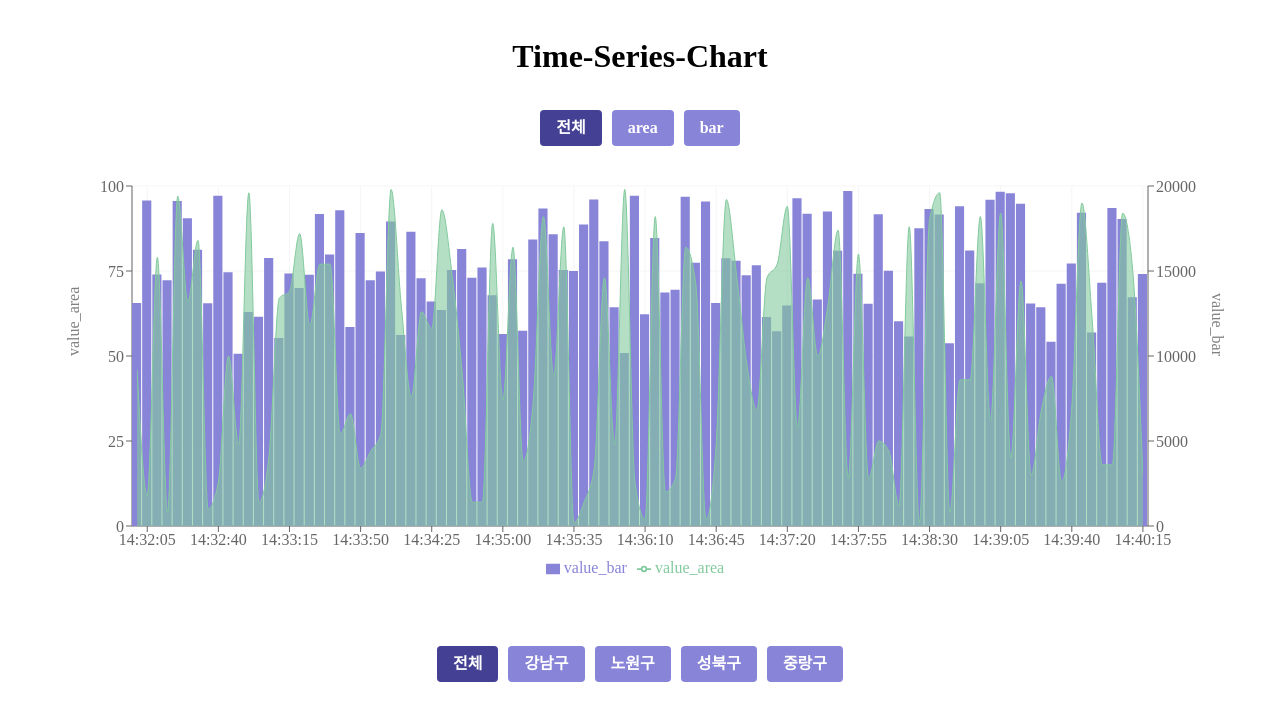
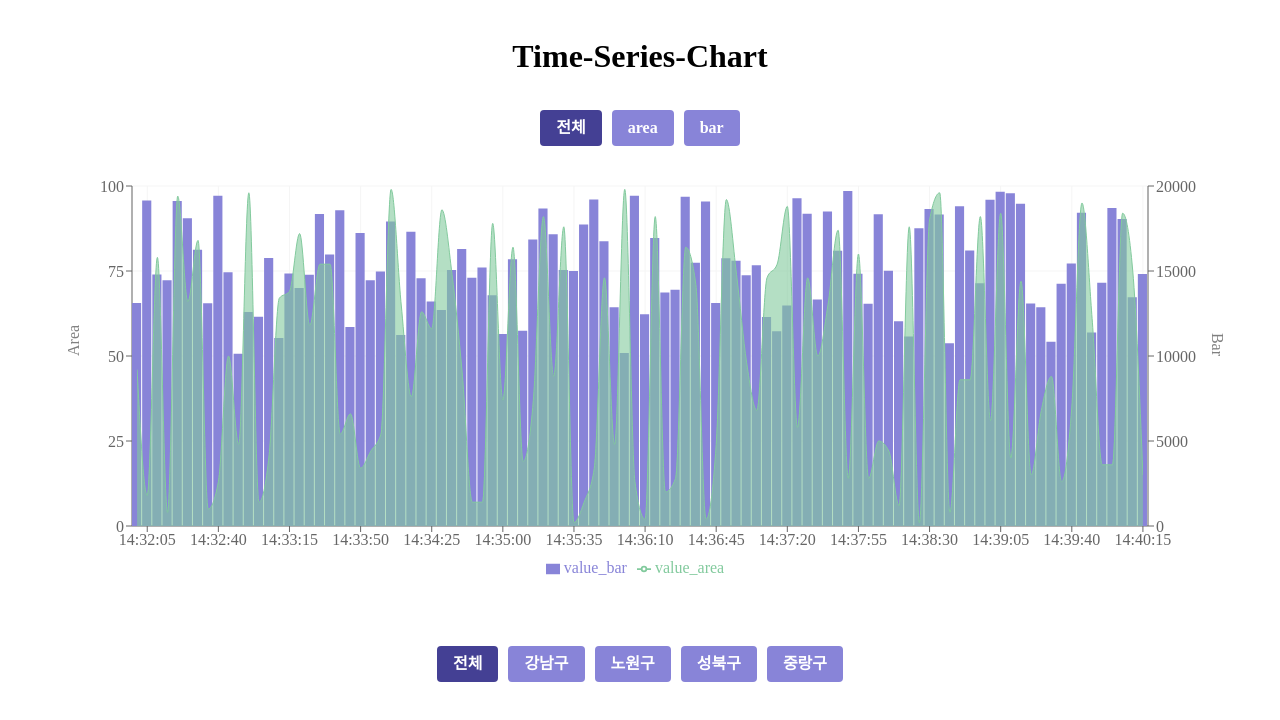
Before and after one commit to ukssss/time-series-chart, a React (Vite) app: page / in a window 1280 px wide. Shown: the top 720 px of the page. Built offline with nearby package versions, Linux system fonts and the light colour scheme.

Commit message:
Refactor | area, bar 버튼 필터링 구현

```diff
--- a/src/components/chart/Chart.tsx
+++ b/src/components/chart/Chart.tsx
@@ -42,7 +42,7 @@ const Chart = ({ district, category, handleSelectDistrict }: IProps) => {
                 <YAxis
                     yAxisId="left"
                     label={{
-                        value: 'value_area',
+                        value: 'Area',
                         angle: -90,
                         position: 'insideLeft',
                         offset: 1,
@@ -52,7 +52,7 @@ const Chart = ({ district, category, handleSelectDistrict }: IProps) => {
                     yAxisId="right"
                     orientation="right"
                     label={{
-                        value: 'value_bar',
+                        value: 'Bar',
                         angle: 90,
                         position: 'insideRight',
                         offset: -10,
@@ -69,7 +69,7 @@ const Chart = ({ district, category, handleSelectDistrict }: IProps) => {
                     }
                 />
                 <Legend height={50} />
-                {category === '전체' || category === 'area' ? (
+                {category === '전체' || category === 'bar' ? (
                     <Bar
                         dataKey="value_bar"
                         barSize={20}
```
